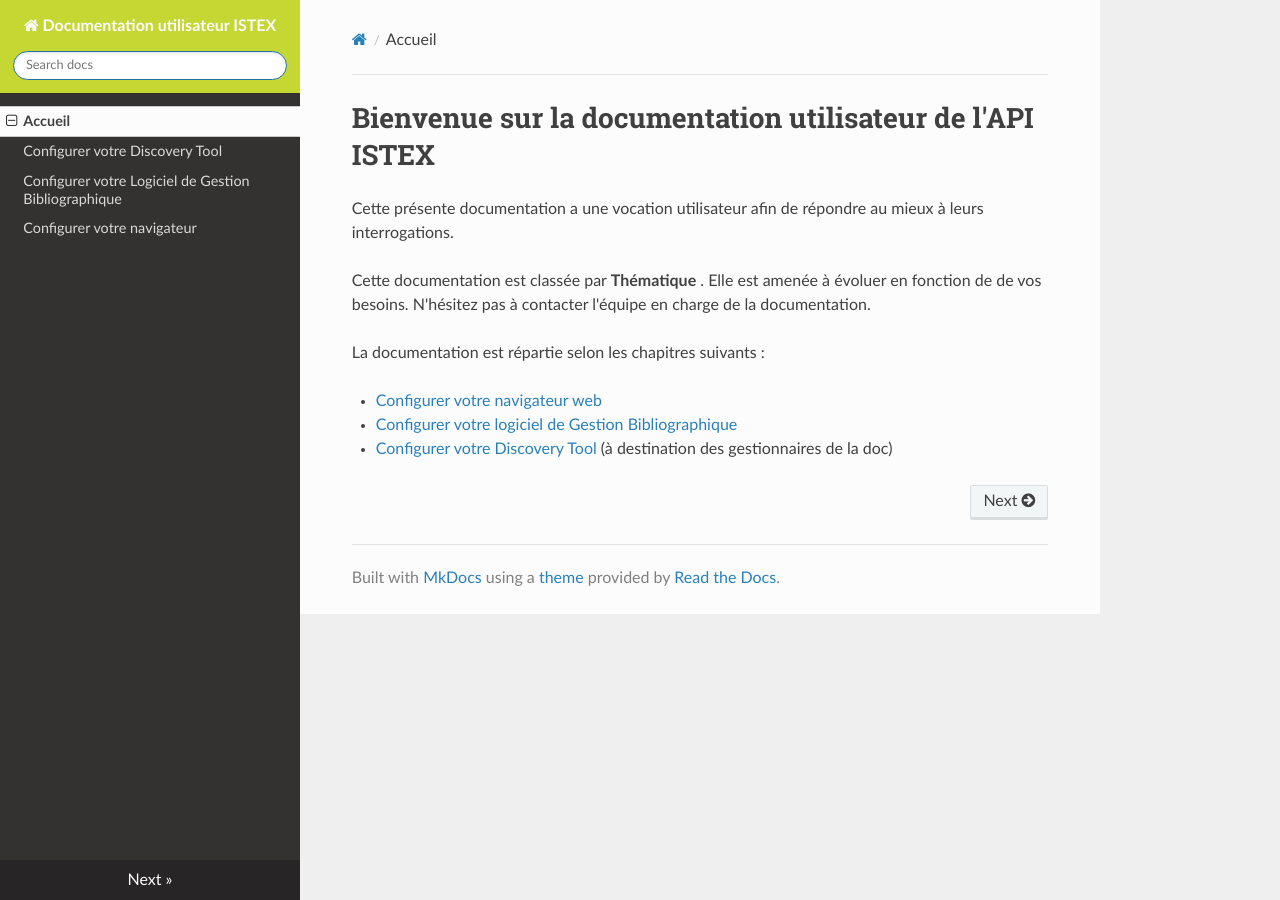
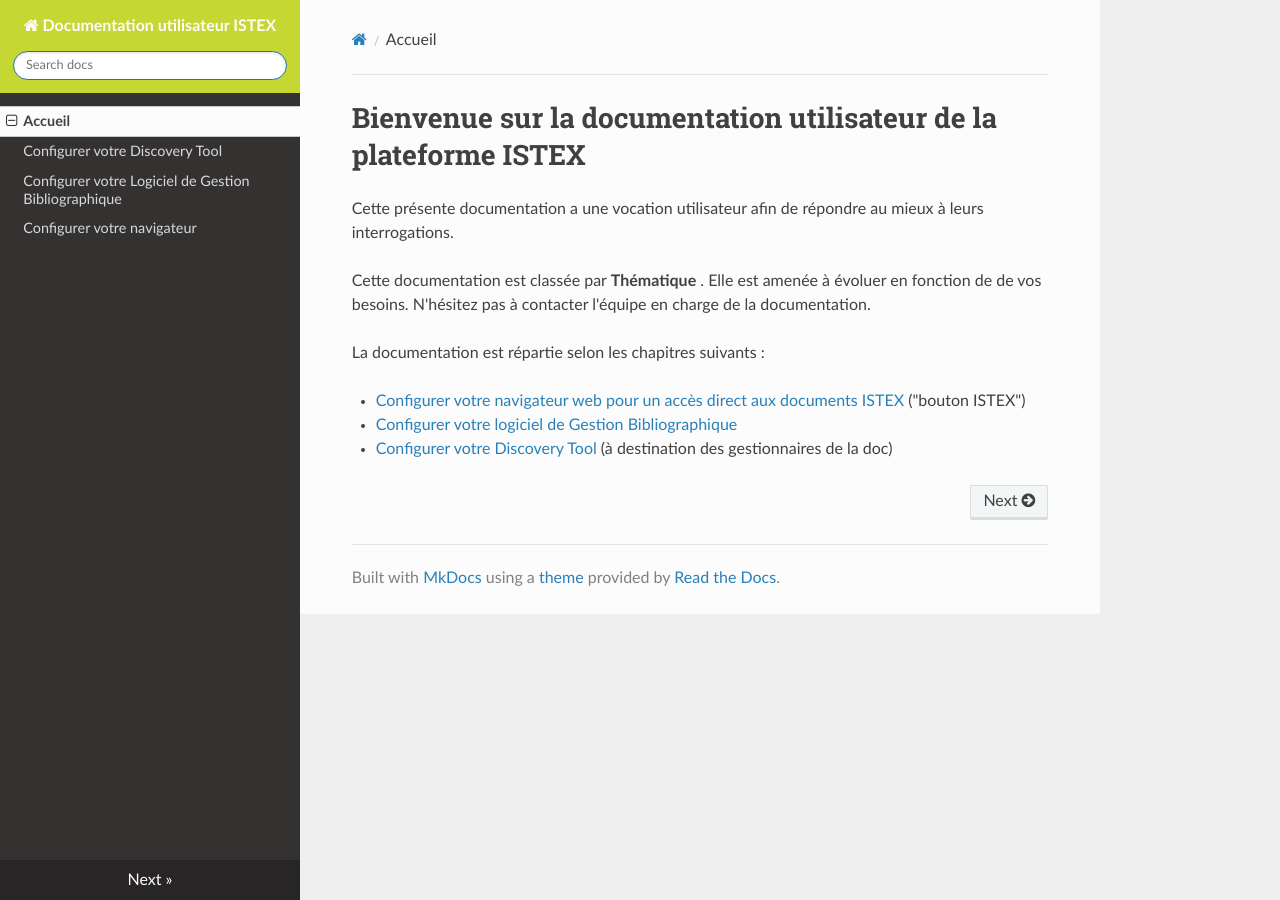
Before and after one commit to istex/istex-users-doc, an MkDocs documentation site: the page built from docs/index.md, in a window 1280 px wide. Built offline with MkDocs 1.6.1, drawn with Linux system fonts in a browser that asks for light colours; nearby versions of some CDN libraries; old or Windows-style settings are respelled for this version of MkDocs.

Commit message:
Update index.md

```diff
--- a/docs/index.md
+++ b/docs/index.md
@@ -1,4 +1,4 @@
-# Bienvenue sur la documentation utilisateur de l'API ISTEX
+# Bienvenue sur la documentation utilisateur de la plateforme ISTEX
 
 Cette présente documentation a une vocation utilisateur afin de répondre au mieux à leurs interrogations.
 
@@ -7,6 +7,6 @@ Cette documentation est classée par **Thématique** . Elle est amenée à évol
 
 La documentation est répartie selon les chapitres suivants :
 
-* [Configurer votre navigateur web](navigateur/)
+* [Configurer votre navigateur web pour un accès direct aux documents ISTEX](navigateur/) ("bouton ISTEX")
 * [Configurer votre logiciel de Gestion Bibliographique](logiciel/)
 * [Configurer votre Discovery Tool](discovery/) (à destination des gestionnaires de la doc)
```
